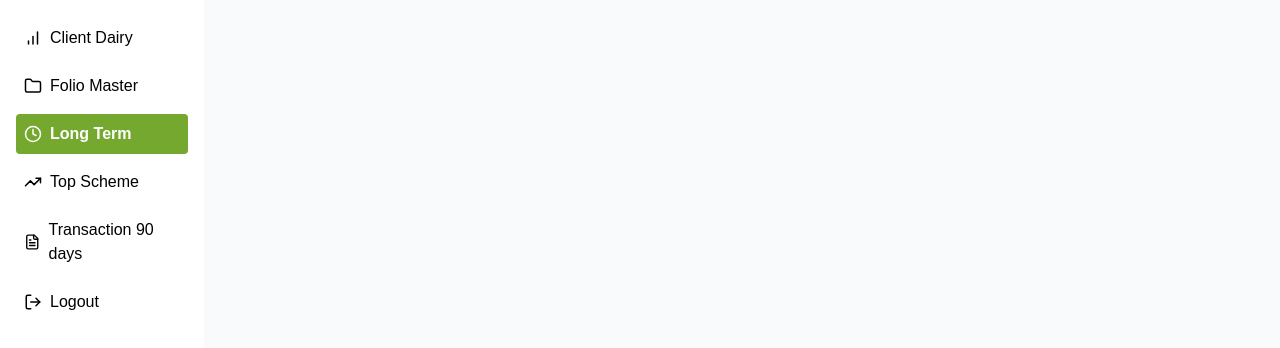
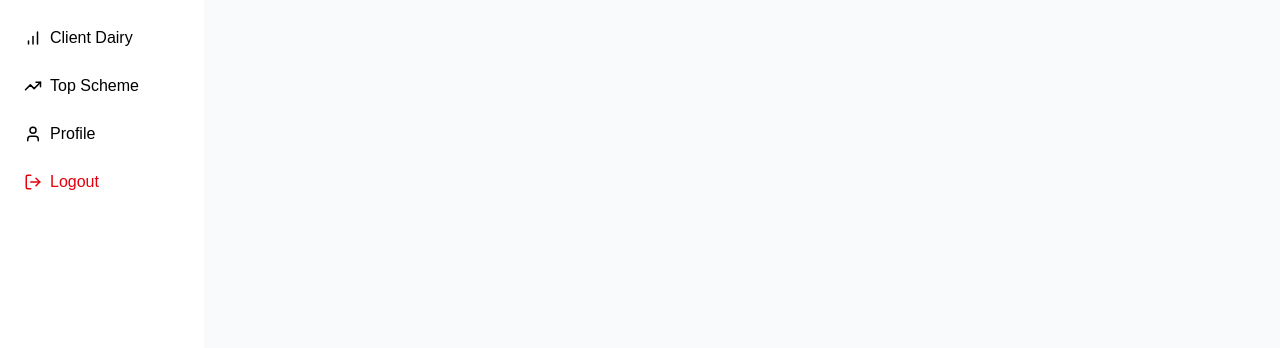
Before and after one commit to tanushree01/rks-wealth-crm, a Next.js app in the folder rks_wealth_frontend/: page /longterm in a window 1280 px wide. Shown: the part 256-604 px from the top of the page. Built offline with nearby package versions, Linux system fonts and the light colour scheme; no server answers; sample sign-in values are in the browser's storage.

Commit message:
handle logout

```diff
--- a/rks_wealth_frontend/src/Components/Auth/Login/Login.tsx
+++ b/rks_wealth_frontend/src/Components/Auth/Login/Login.tsx
@@ -40,6 +40,7 @@ export default function Login() {
         "http://localhost:5000/api/auth/login",
         { email, password }
       );
+      localStorage.setItem("token", data.token);
       dispatch(loginSuccess(data));
       router.push("/dashboard");
     } catch (error: any) {
--- a/rks_wealth_frontend/src/Components/Sidebar/Sidebar.tsx
+++ b/rks_wealth_frontend/src/Components/Sidebar/Sidebar.tsx
@@ -2,29 +2,28 @@ import { motion } from "framer-motion";
 import Link from "next/link";
 import { useRouter } from "next/router";
 import Image from "next/image";
-import {
-  Home,
-  BarChart,
-  Folder,
-  Clock,
-  TrendingUp,
-  FileText,
-  LogOut,
-} from "lucide-react";
+import { Home, BarChart, TrendingUp, User, LogOut } from "lucide-react";
 import { cn } from "@/lib/utils";
+import { useDispatch } from "react-redux";
+import { logout } from "@/store/slices/authSlice";
 
 const Sidebar = ({ isSidebarOpen }: { isSidebarOpen: boolean }) => {
   const router = useRouter();
+  const dispatch = useDispatch();
 
-  // Define sidebar items
+  const handleLogout = () => {
+    dispatch(logout());
+    if (typeof window !== "undefined") {
+      localStorage.removeItem("token");
+    }
+    router.replace("/login");
+  };
+
   const menuItems = [
     { href: "/dashboard", label: "Home", icon: Home },
     { href: "/clientdairy", label: "Client Dairy", icon: BarChart },
-    { href: "/foliomaster", label: "Folio Master", icon: Folder },
-    { href: "/longterm", label: "Long Term", icon: Clock },
     { href: "/topschemes", label: "Top Scheme", icon: TrendingUp },
-    { href: "/transaction", label: "Transaction 90 days", icon: FileText },
-    { href: "/login", label: "Logout", icon: LogOut },
+    { href: "/profile", label: "Profile", icon: User },
   ];
 
   return (
@@ -54,6 +53,14 @@ const Sidebar = ({ isSidebarOpen }: { isSidebarOpen: boolean }) => {
             {label}
           </Link>
         ))}
+        <button
+          onClick={handleLogout}
+          className="flex items-center gap-2 p-2 rounded transition text-red-600 hover:bg-red-100 w-full"
+          aria-label="Logout"
+        >
+          <LogOut size={18} />
+          Logout
+        </button>
       </nav>
     </motion.aside>
   );
--- a/rks_wealth_frontend/src/pages/_app.tsx
+++ b/rks_wealth_frontend/src/pages/_app.tsx
@@ -2,8 +2,22 @@ import "@/styles/globals.css";
 import type { AppProps } from "next/app";
 import { Provider } from "react-redux";
 import { store } from "@/store";
+import { useEffect } from "react";
+import { useRouter } from "next/router";
 
 export default function App({ Component, pageProps }: AppProps) {
+  const router = useRouter();
+
+  useEffect(() => {
+    const token =
+      typeof window !== "undefined" ? localStorage.getItem("token") : null;
+
+    // Redirect to login if not authenticated
+    if (!token && router.pathname !== "/login") {
+      router.push("/login");
+    }
+  }, [router.pathname]);
+
   return (
     <Provider store={store}>
       <Component {...pageProps} />
```
